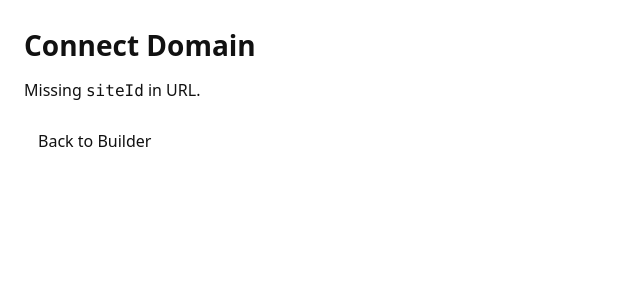
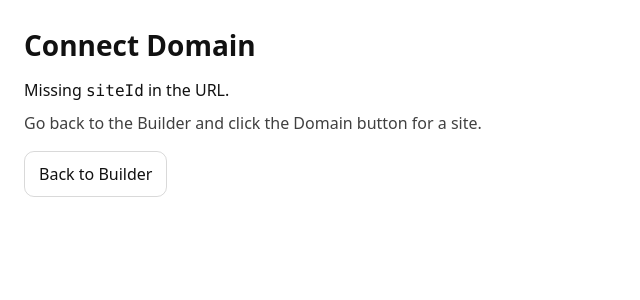
Before and after one commit to blin1124/forgesite, a Next.js app: page /domain in a window 1280 px wide. Shown: the top 300 px of the page, without its empty margins (0-640 px from the left). Built offline with nearby package versions, Linux system fonts and the light colour scheme.

Commit message:
Refactor DomainPage to use searchParams prop

```diff
--- a/app/domain/page.tsx
+++ b/app/domain/page.tsx
@@ -1,13 +1,12 @@
-"use client";
+// app/domain/page.tsx
+export const dynamic = "force-dynamic";
 
-import { useSearchParams, useRouter } from "next/navigation";
-import React from "react";
-
-export default function DomainPage() {
-  const sp = useSearchParams();
-  const router = useRouter();
-
-  const siteId = sp.get("siteId") || "";
+export default function DomainPage({
+  searchParams,
+}: {
+  searchParams?: { siteId?: string };
+}) {
+  const siteId = String(searchParams?.siteId || "").trim();
 
   return (
     <main style={{ padding: 24 }}>
@@ -15,13 +14,26 @@ export default function DomainPage() {
 
       {!siteId ? (
         <>
-          <p style={{ marginTop: 12 }}>Missing <code>siteId</code> in URL.</p>
-          <button
-            style={{ marginTop: 16, padding: "10px 14px", borderRadius: 10, cursor: "pointer" }}
-            onClick={() => router.push("/builder")}
+          <p style={{ marginTop: 12 }}>
+            Missing <code>siteId</code> in the URL.
+          </p>
+          <p style={{ marginTop: 8, opacity: 0.8 }}>
+            Go back to the Builder and click the Domain button for a site.
+          </p>
+
+          <a
+            href="/builder"
+            style={{
+              display: "inline-block",
+              marginTop: 16,
+              padding: "10px 14px",
+              borderRadius: 10,
+              border: "1px solid rgba(0,0,0,0.15)",
+              textDecoration: "none",
+            }}
           >
             Back to Builder
-          </button>
+          </a>
         </>
       ) : (
         <>
@@ -29,7 +41,8 @@ export default function DomainPage() {
             Site ID: <code>{siteId}</code>
           </p>
           <p style={{ marginTop: 8, opacity: 0.8 }}>
-            (This is the correct page for your Builder “Domain” button. Next we wire your actual domain linking UI here.)
+            This confirms the Domain button routing is fixed.
+            Next we wire the actual domain linking UI here.
           </p>
         </>
       )}
```
